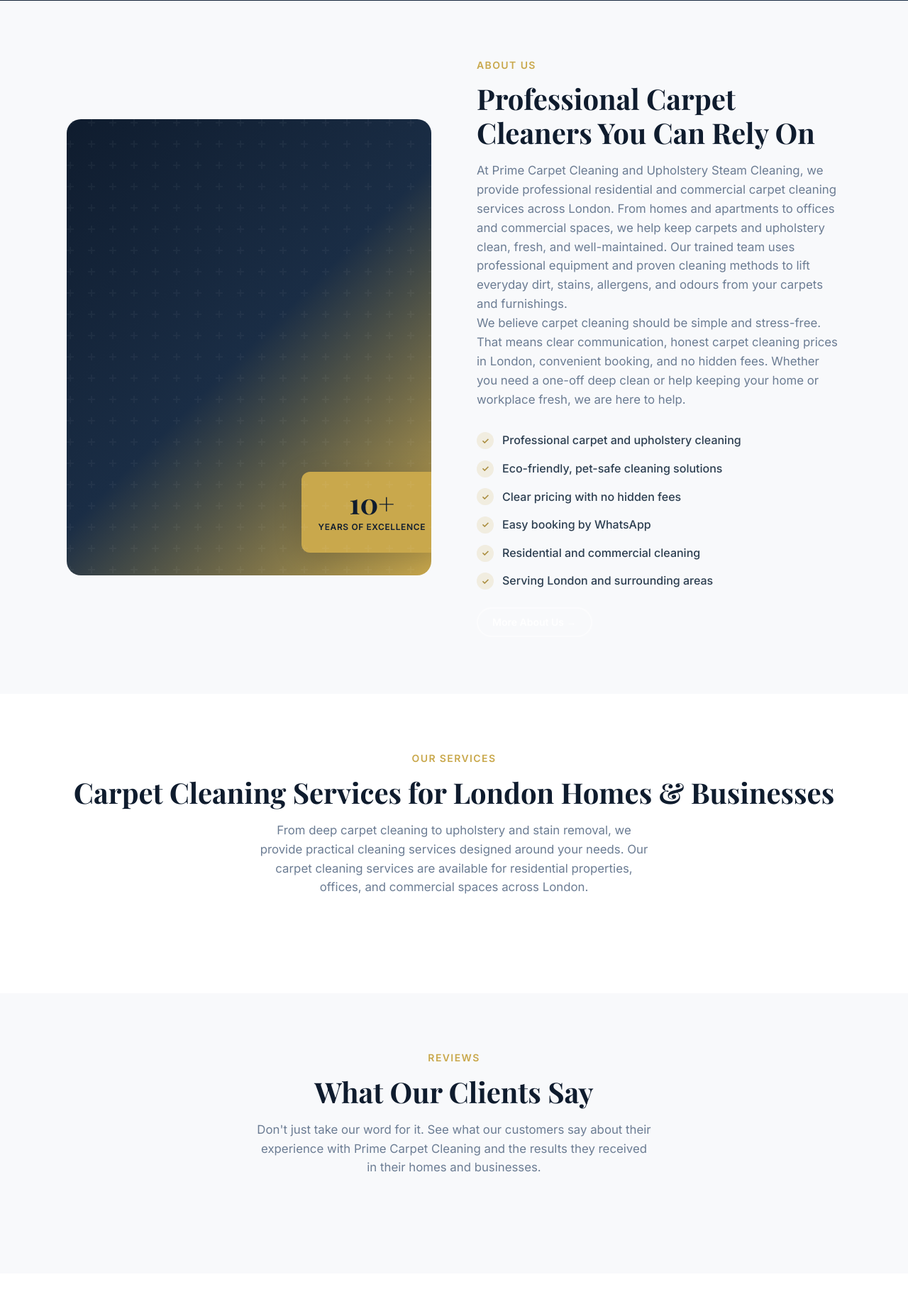
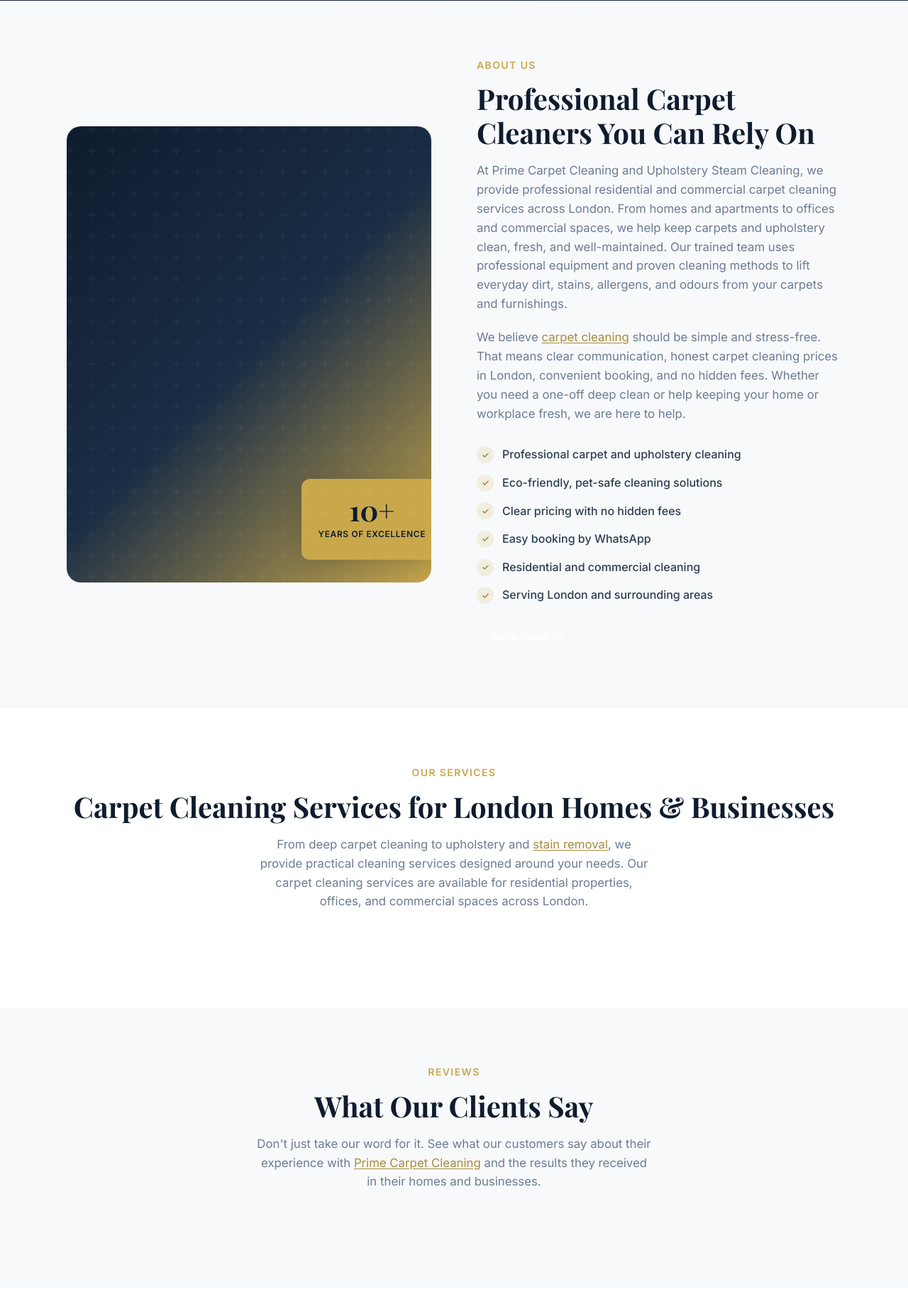
Before and after one commit to mwassayahmad123/prime_carpet_uk, a Node project: template nest-app/views/index.hbs in a window 1280 px wide. Shown: the part 831-2669 px from the top of the page at 71% size. Run offline with Node 20 templates, Linux system fonts and the light colour scheme; the template is opened without the code that fills it, so the values that code supplies are empty; some libraries are stand-ins or nearby versions.

Commit message:
INTERNAL LINKING COLOR CHANGE

```diff
--- a/nest-app/public/css/style.css
+++ b/nest-app/public/css/style.css
@@ -144,6 +144,23 @@
   color: var(--color-text-light);
   font-size: 1.05rem;
   max-width: 560px;
+  margin-bottom: 1.25rem;
+}
+
+.section__text:last-child {
+  margin-bottom: 0;
+}
+
+.section__text a,
+.faq__answer a {
+  color: var(--color-primary-dark);
+  text-decoration: underline;
+  text-underline-offset: 2px;
+}
+
+.section__text a:hover,
+.faq__answer a:hover {
+  color: var(--color-primary);
 }
 
 .section__text--center {
```
